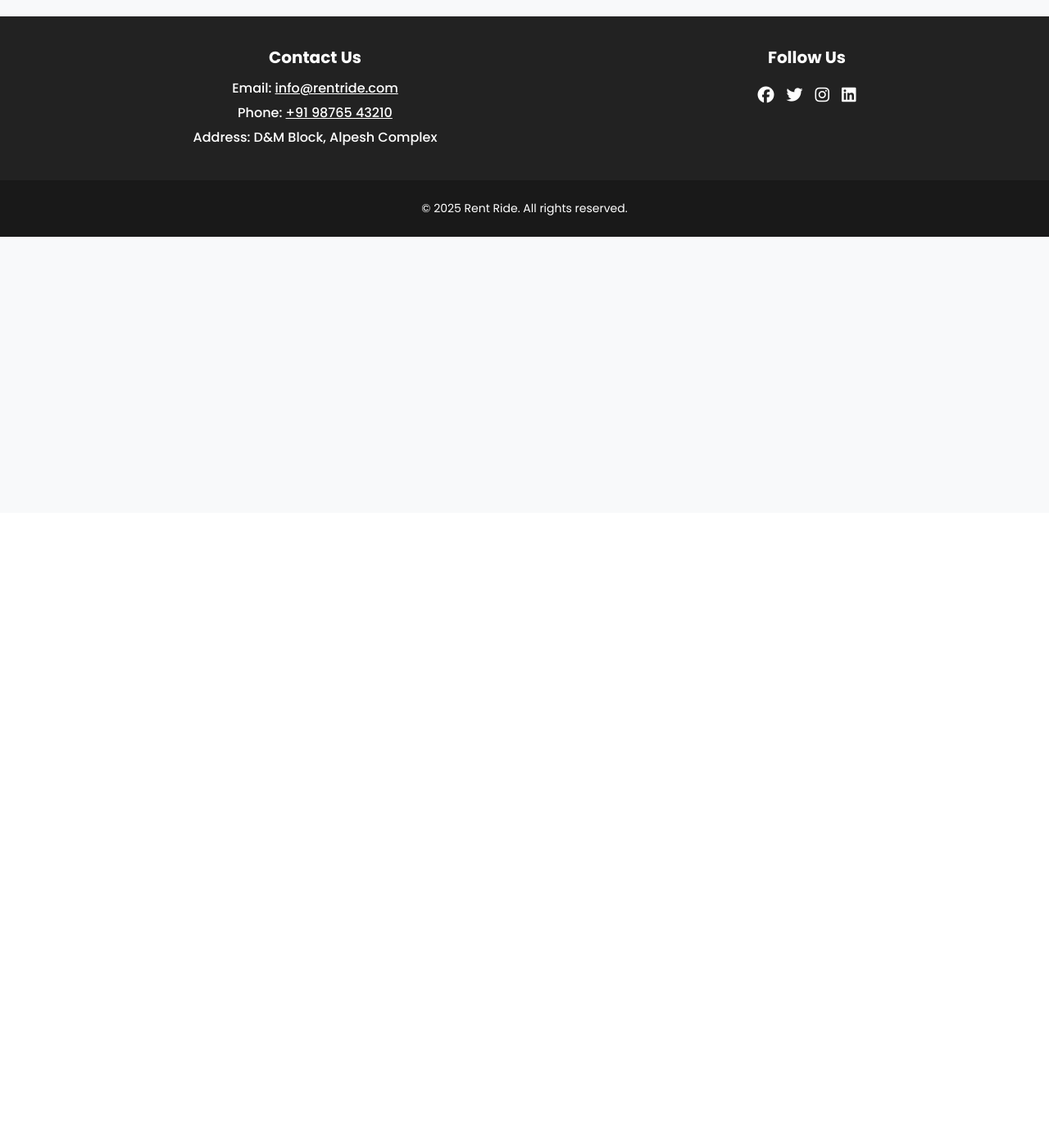
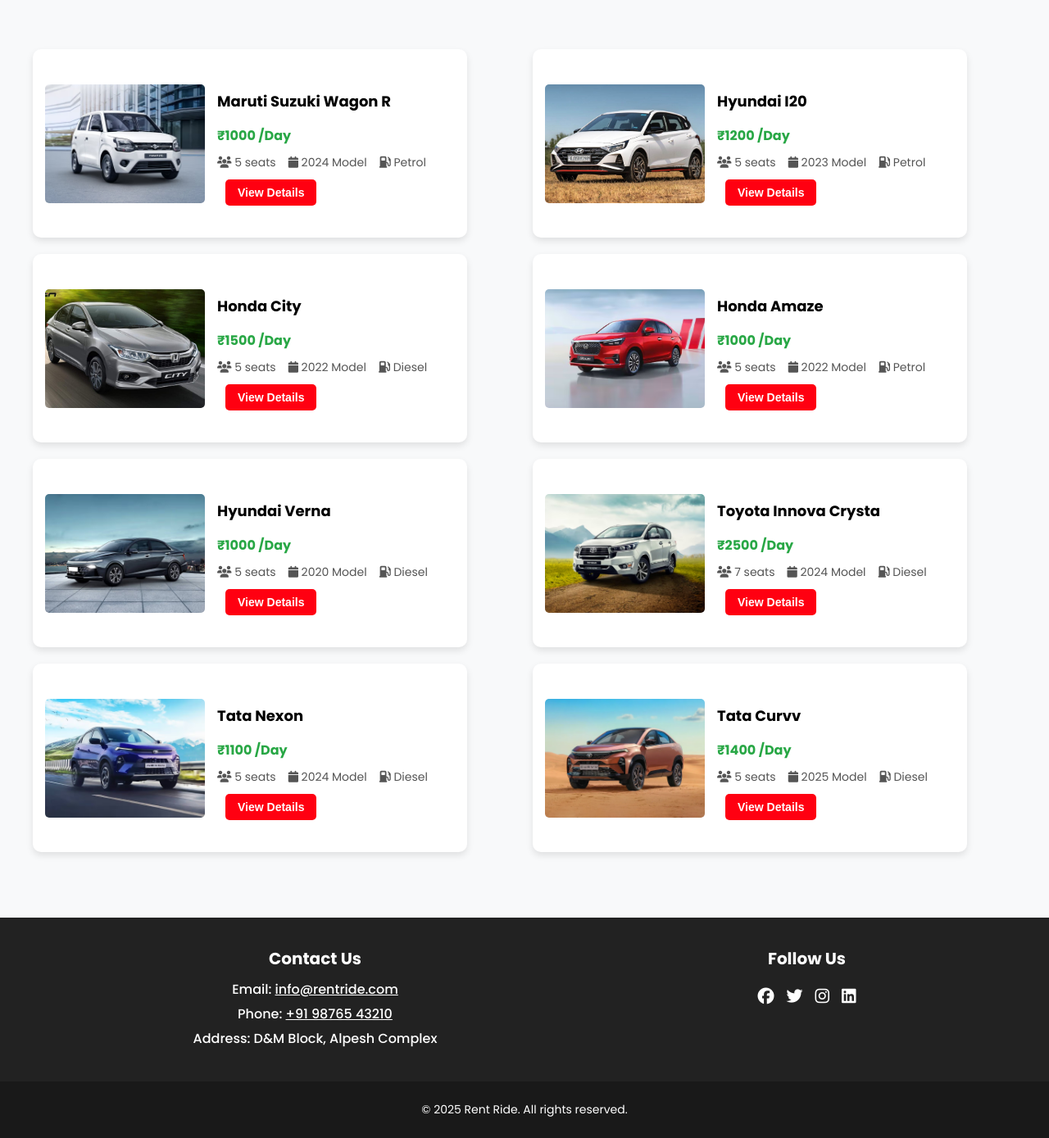
Before and after one commit to dhruv09dotcom/Rent-Ride, a PHP site: page /car-listing.html in a window 1280 px wide. Shown: the part 174-1563 px from the top of the page at 82% size. Before the commit the page ends 463 px from the top, so only its background shows below. Run offline with PHP 8.4, Linux system fonts and the light colour scheme.

Commit message:
Modified

```diff
--- a/car-listing.html
+++ b/car-listing.html
@@ -48,7 +48,124 @@
         </nav>
 
         <!-- Car Listing Section -->
+        <section class="car-listing-section">
+            <div class="car-listing-container">
 
+            <!-- Main Content -->
+            <main class="car-listing">
+                <div class="car-card">
+                    <img src="Image/car-1.jpg" alt="Maruti Suzuki Wagon R">
+                    <div class="cars-info">
+                        <h3>Maruti Suzuki Wagon R</h3>
+                            <p class="prices">₹1000 /Day</p>
+                            <div class="cars-meta">
+                                <span><i class="fas fa-users"></i> 5 seats</span>
+                                <span><i class="fas fa-calendar"></i> 2024 Model</span>
+                                <span><i class="fas fa-gas-pump"></i> Petrol</span>
+                            </div>
+                        <button class="details-btn">View Details</button>
+                    </div>
+                </div>
+
+                <div class="car-card">
+                    <img src="Image/car-2.jpg" alt="Hyundai i20">
+                    <div class="cars-info">
+                        <h3>Hyundai I20</h3>
+                            <p class="prices">₹1200 /Day</p>
+                            <div class="cars-meta">
+                                <span><i class="fas fa-users"></i> 5 seats</span>
+                                <span><i class="fas fa-calendar"></i> 2023 Model</span>
+                                <span><i class="fas fa-gas-pump"></i> Petrol</span>
+                            </div>
+                        <button class="details-btn">View Details</button>
+                    </div>
+                </div>
+
+                <div class="car-card">
+                    <img src="Image/car-3.jpg" alt="Honda City">
+                    <div class="cars-info">
+                        <h3>Honda City</h3>
+                            <p class="prices">₹1500 /Day</p>
+                            <div class="cars-meta">
+                                <span><i class="fas fa-users"></i> 5 seats</span>
+                                <span><i class="fas fa-calendar"></i> 2022 Model</span>
+                                <span><i class="fas fa-gas-pump"></i> Diesel</span>
+                            </div>
+                        <button class="details-btn">View Details</button>
+                    </div>
+                </div>
+
+                <div class="car-card">
+                    <img src="Image/car-4.jpg" alt="Honda Amaze">
+                    <div class="cars-info">
+                        <h3>Honda Amaze</h3>
+                            <p class="prices">₹1000 /Day</p>
+                            <div class="cars-meta">
+                                <span><i class="fas fa-users"></i> 5 seats</span>
+                                <span><i class="fas fa-calendar"></i> 2022 Model</span>
+                                <span><i class="fas fa-gas-pump"></i> Petrol</span>
+                            </div>
+                        <button class="details-btn">View Details</button>
+                    </div>
+                </div>
+
+                <div class="car-card">
+                    <img src="Image/car-5.jpg" alt="Hyundai Verna">
+                    <div class="cars-info">
+                        <h3>Hyundai Verna</h3>
+                            <p class="prices">₹1000 /Day</p>
+                            <div class="cars-meta">
+                                <span><i class="fas fa-users"></i> 5 seats</span>
+                                <span><i class="fas fa-calendar"></i> 2020 Model</span>
+                                <span><i class="fas fa-gas-pump"></i> Diesel</span>
+                            </div>
+                        <button class="details-btn">View Details</button>
+                    </div>
+                </div>
+
+                <div class="car-card">
+                    <img src="Image/car-6.jpg" alt="Toyota Innova Crysta">
+                    <div class="cars-info">
+                        <h3>Toyota Innova Crysta</h3>
+                            <p class="prices">₹2500 /Day</p>
+                            <div class="cars-meta">
+                                <span><i class="fas fa-users"></i> 7 seats</span>
+                                <span><i class="fas fa-calendar"></i> 2024 Model</span>
+                                <span><i class="fas fa-gas-pump"></i> Diesel</span>
+                            </div>
+                        <button class="details-btn">View Details</button>
+                    </div>
+                </div>
+
+                <div class="car-card">
+                    <img src="Image/car-7.jpg" alt="Tata Nexon">
+                    <div class="cars-info">
+                        <h3>Tata Nexon</h3>
+                            <p class="prices">₹1100 /Day</p>
+                            <div class="cars-meta">
+                                <span><i class="fas fa-users"></i> 5 seats</span>
+                                <span><i class="fas fa-calendar"></i> 2024 Model</span>
+                                <span><i class="fas fa-gas-pump"></i> Diesel</span>
+                            </div>
+                        <button class="details-btn">View Details</button>
+                    </div>
+                </div>
+
+                <div class="car-card">
+                    <img src="Image/car-8.jpg" alt="Tata Curvv">
+                    <div class="cars-info">
+                        <h3>Tata Curvv</h3>
+                            <p class="prices">₹1400 /Day</p>
+                            <div class="cars-meta">
+                                <span><i class="fas fa-users"></i> 5 seats</span>
+                                <span><i class="fas fa-calendar"></i> 2025 Model</span>
+                                <span><i class="fas fa-gas-pump"></i> Diesel</span>
+                            </div>
+                        <button class="details-btn">View Details</button>
+                    </div>
+                </div>
+            </main>
+        </section>
 
         <!-- Footer Section -->
         <footer>
--- a/styles.css
+++ b/styles.css
@@ -284,7 +284,7 @@
 .price {
     font-size: 16px;
     font-weight: bold;
-    color: #007bff;
+    color: #28a745;
 }
 .desc {
     font-size: 14px;
@@ -622,15 +622,6 @@
 
 /*---------- About Us Section ----------*/
 
-/* Global Styles */
-body {
-    font-family: 'Poppins', sans-serif;
-    margin: 0;
-    padding: 0;
-    background-color: #f8f9fa;
-    color: #333;
-}
-
 /* About Section */
 .about-section {
     max-width: 1000px;
@@ -746,6 +737,111 @@
 
 /*---------- Car Listing Section ----------*/
 
+.car-listing-section {
+    width: 100%;
+    padding: 40px 0;
+    display: flex;
+    justify-content: center;
+}
+
+.car-listing-container {
+    display: flex;
+    flex-wrap: wrap;
+    max-width: 1200px;
+    width: 100%;
+    gap: 20px;
+    padding: 20px;
+    position: relative;
+    justify-content: center;
+}
+
+/* Car Listing Styles */
+.car-listing {
+    display: grid;
+    grid-template-columns: repeat(2, 1fr);
+    gap: 20px;
+    flex: 1;
+}
+
+.car-card {
+    display: flex;
+    align-items: center;
+    background: #fff;
+    border-radius: 10px;
+    box-shadow: 0 4px 8px rgba(0, 0, 0, 0.1);
+    overflow: hidden;
+    transition: transform 0.3s;
+    padding: 15px;
+    text-align: left;
+    width: 500px;
+    height: 200px;
+}
+
+.car-card img {
+    width: 195px;
+    height: 145px;
+    object-fit: cover;
+    border-radius: 5px;
+    margin-right: 15px;
+}
+
+.cars-info {
+    flex: 1;
+}
+
+.cars-info h3 {
+    font-size: 18px;
+    margin-bottom: 10px;
+}
+
+.prices {
+    font-size: 16px;
+    color: #28a745;
+    font-weight: bold;
+    margin-bottom: 10px;
+}
+
+.cars-meta {
+    display: flex;
+    gap: 15px;
+    font-size: 14px;
+    color: #555;
+    margin-bottom: 10px;
+}
+
+.details-btn {
+    background-color: #ff0011;
+    color: white;
+    border: none;
+    padding: 8px 15px;
+    font-size: 14px;
+    cursor: pointer;
+    border-radius: 5px;
+    display: block;
+    width: fit-content;
+    margin-top: 10px;
+}
+
+.details-btn:hover {
+    background-color: #0F172A;
+}
+
+/* Responsive Design */
+@media (max-width: 768px) {
+    .car-card {
+        flex-direction: column;
+        align-items: center;
+        text-align: center;
+    }
+    .car-card img {
+        width: 100%;
+        height: 150px;
+        margin-bottom: 10px;
+    }
+    .details-btn {
+        margin: 10px auto 0;
+    }
+}
 
 /*---------- Footer Section ----------*/
 
```
Also changed, not shown: index.html (+12 -3 lines), Image/car-4.jpg, Image/car-5.jpg, Image/car-7.jpg.
